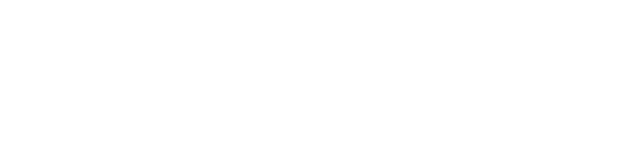
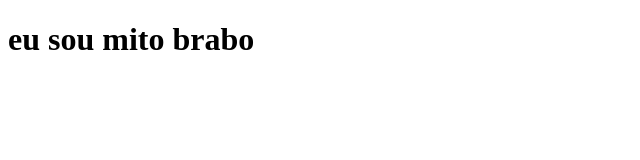
Before and after one commit to Said0tto/meu-primeiro-git, a plain HTML site: page index.html in a window 1280 px wide. Shown: the whole page, without its empty margins (0-640 px from the left). Drawn offline with Linux system fonts and the light colour scheme.

Commit message:
criei uma frase

```diff
--- a/index.html
+++ b/index.html
@@ -6,6 +6,7 @@
     <title>Novo título</title>
 </head>
 <body>
-
+    <h1>eu sou mito brabo
+    </h1>
 </body>
 </html>
```
